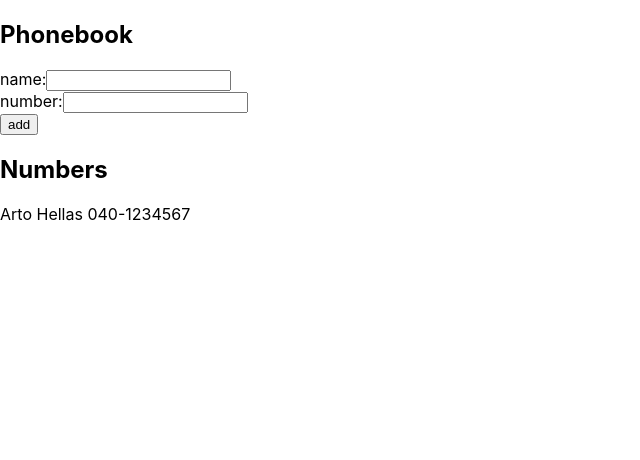
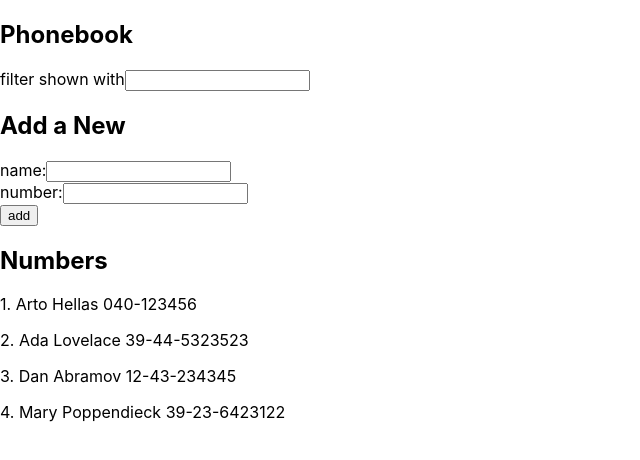
Before and after one commit to austinjbarrow2000/FSO, a React (Create React App) app in the folder part2/phonebook/: page / in a window 1280 px wide. Shown: the top 460 px of the page, without its empty margins (0-640 px from the left). Built offline with nearby package versions, Linux system fonts and the light colour scheme.

Commit message:
Add search filter

```diff
--- a/part2/phonebook/src/App.js
+++ b/part2/phonebook/src/App.js
@@ -2,21 +2,30 @@
 
 const App = () => {
   const [persons, setPersons] = useState([
-    { name: 'Arto Hellas',
-      phoneNumber: '040-1234567'
-    }
+    { name: 'Arto Hellas', number: '040-123456', id: 1 },
+    { name: 'Ada Lovelace', number: '39-44-5323523', id: 2 },
+    { name: 'Dan Abramov', number: '12-43-234345', id: 3 },
+    { name: 'Mary Poppendieck', number: '39-23-6423122', id: 4 }
   ])
   const [newName, setNewName] = useState('')
-  const [newPhoneNumber, setPhoneNumber] = useState('')
+  const [newNumber, setNewNumber] = useState('')
+  const [filter, setFilter] = useState('')
+
+  const personsToShow = persons.filter(person => person.name.toLowerCase().includes(filter.toLowerCase()))
 
 
   const addPerson = (event) => {
     event.preventDefault()
+    if(!(newName.length > 0 && newNumber.length > 0)) {
+      alert('Please enter a name and number.');
+      return;
+    }
+
     if(persons.filter(person => person.name === newName).length === 0) {
-      setPersons(persons.concat({name: newName, phoneNumber: newPhoneNumber}))
+      setPersons(persons.concat({name: newName, number: newNumber, id: persons.length}))
       setNewName('')
-    } else {
-      alert(`${newName} is already in the phonebook`)
+    } else{
+      alert(`${newName} is already in the phonebook.`)
     }
 
   }
@@ -26,12 +35,24 @@
   }
 
   const handlePhoneNumberChange = (event) => {
-    setPhoneNumber(event.target.value)
+    setNewNumber(event.target.value)
+  }
+
+  const handleFilterChange = (event) => {
+    setFilter(event.target.value)
   }
 
   return (
     <div>
       <h2>Phonebook</h2>
+      <div>
+        filter shown with
+        <input
+          value = {filter}
+          onChange = {handleFilterChange}
+        />
+      </div>
+      <h2>Add a New</h2>
       <form onSubmit = {addPerson}>
         <div>
           name:
@@ -43,7 +64,7 @@
         <div>
           number:
           <input
-            value = {newPhoneNumber}
+            value = {newNumber}
             onChange = {handlePhoneNumberChange}
           />
         </div>
@@ -53,8 +74,8 @@
       </form>
       <h2>Numbers</h2>
 
-      {persons.map(person =>
-        <p key = {person.name}>{person.name} {person.phoneNumber}</p>
+      {personsToShow.map(person =>
+        <p key = {person.name}>{person.id}. {person.name} {person.number}</p>
       )}
     </div>
   )
```
